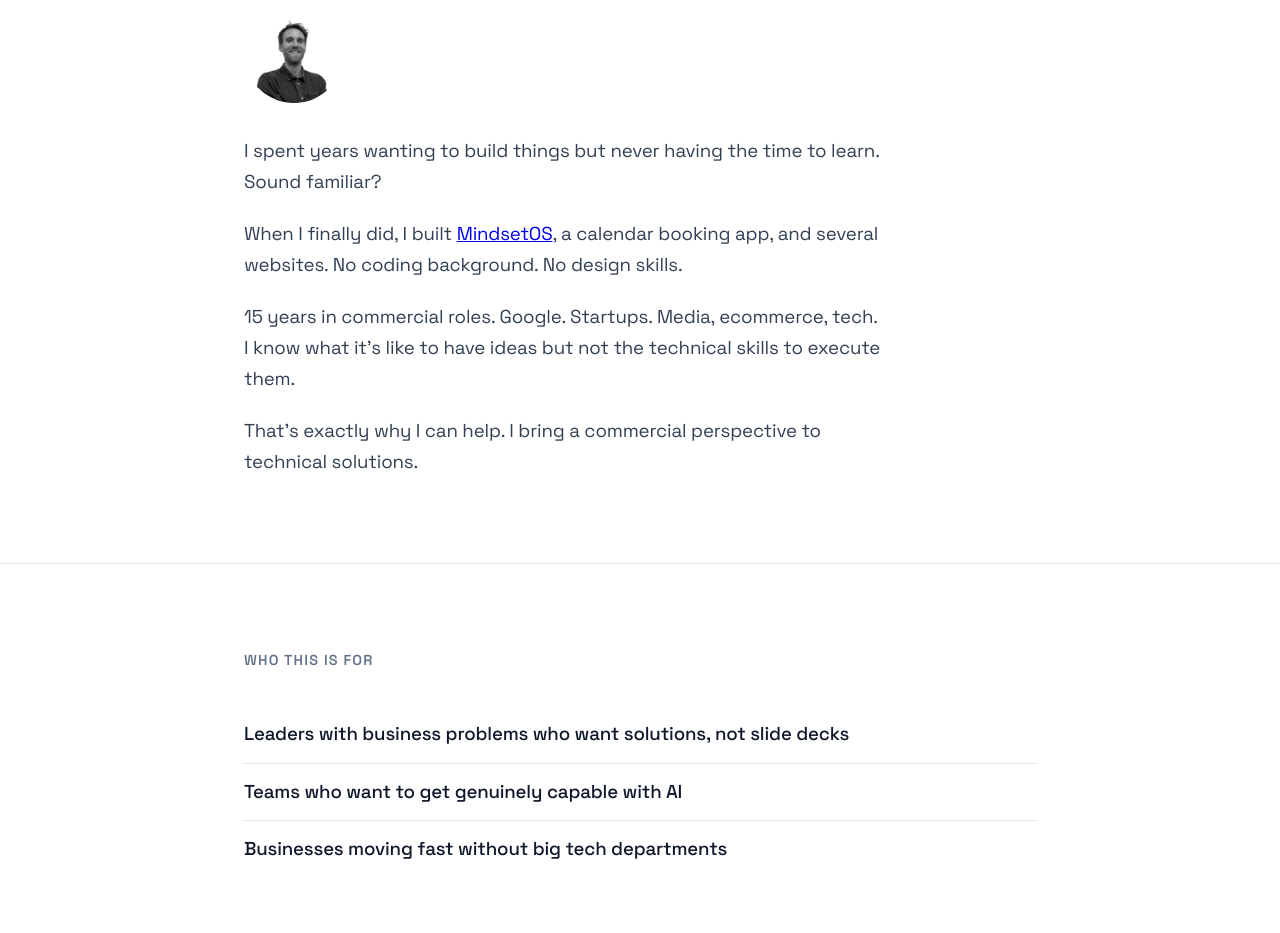
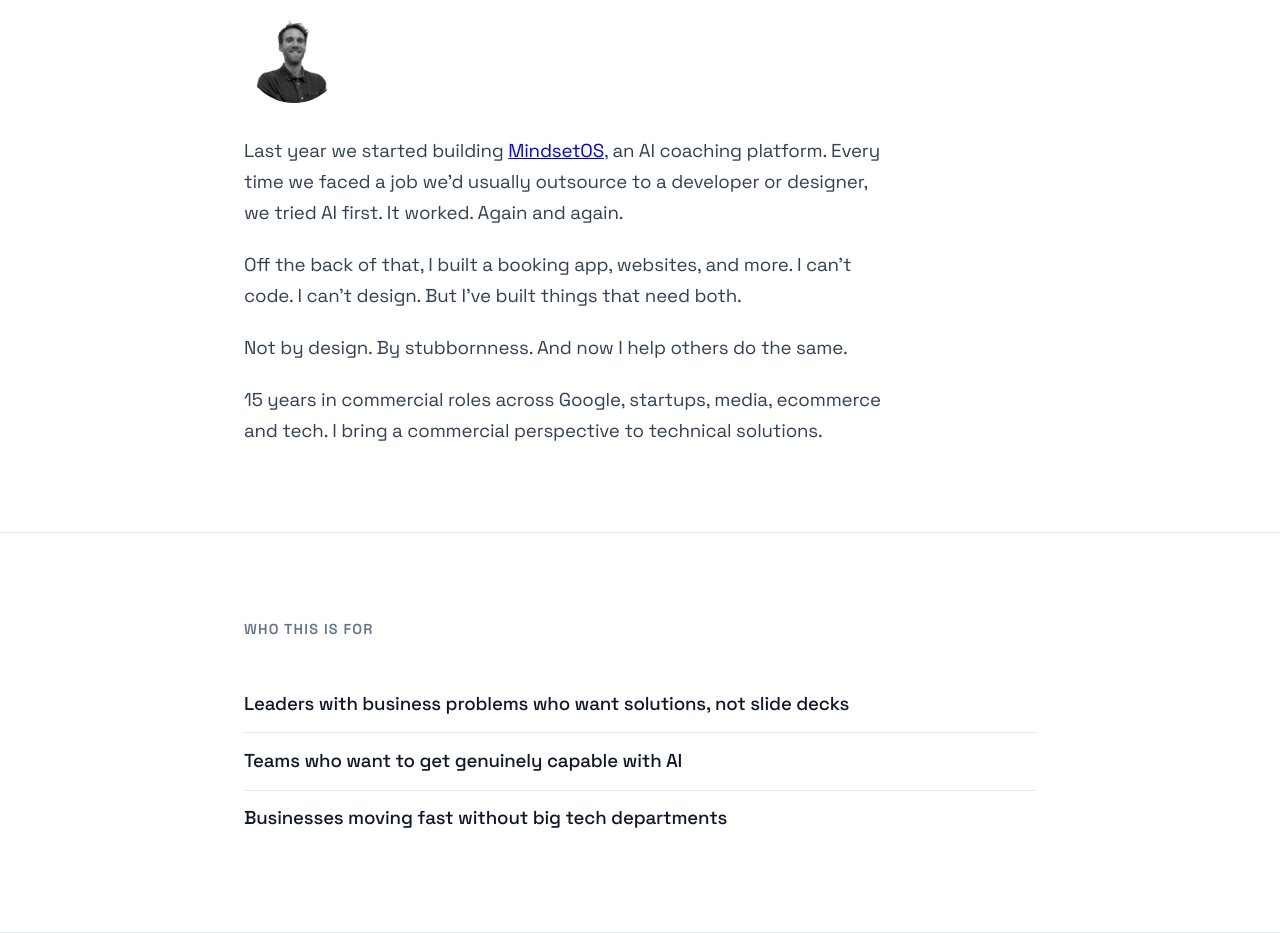
Before and after one commit to jakeh-777/ai-consultancy, a plain HTML site: page index.html in a window 1280 px wide. Shown: the part 1946-2879 px from the top of the page. Drawn offline with Linux system fonts and the light colour scheme.

Commit message:
Rewrite Why Me section with authentic MindsetOS story

```diff
--- a/index.html
+++ b/index.html
@@ -363,10 +363,10 @@
       <div class="container">
         <h2>Why Me</h2>
         <img src="jake-profile.png" alt="Jake Hewlett" class="profile-image">
-        <p>I spent years wanting to build things but never having the time to learn. Sound familiar?</p>
-        <p>When I finally did, I built <a href="https://themindsetos.com" target="_blank" rel="noopener">MindsetOS</a>, a calendar booking app, and several websites. No coding background. No design skills.</p>
-        <p>15 years in commercial roles. Google. Startups. Media, ecommerce, tech. I know what it's like to have ideas but not the technical skills to execute them.</p>
-        <p>That's exactly why I can help. I bring a commercial perspective to technical solutions.</p>
+        <p>Last year we started building <a href="https://themindsetos.com" target="_blank" rel="noopener">MindsetOS</a>, an AI coaching platform. Every time we faced a job we'd usually outsource to a developer or designer, we tried AI first. It worked. Again and again.</p>
+        <p>Off the back of that, I built a booking app, websites, and more. I can't code. I can't design. But I've built things that need both.</p>
+        <p>Not by design. By stubbornness. And now I help others do the same.</p>
+        <p>15 years in commercial roles across Google, startups, media, ecommerce and tech. I bring a commercial perspective to technical solutions.</p>
       </div>
     </section>
 
```
